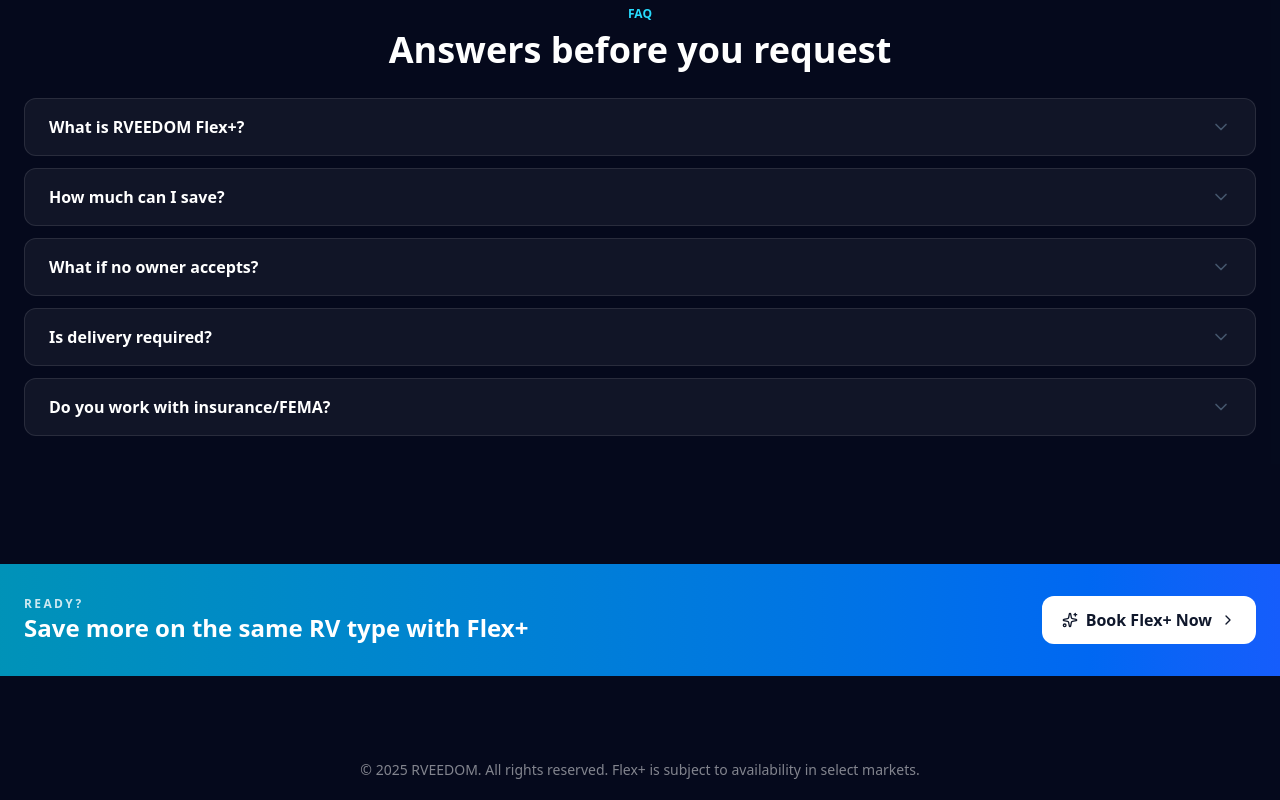
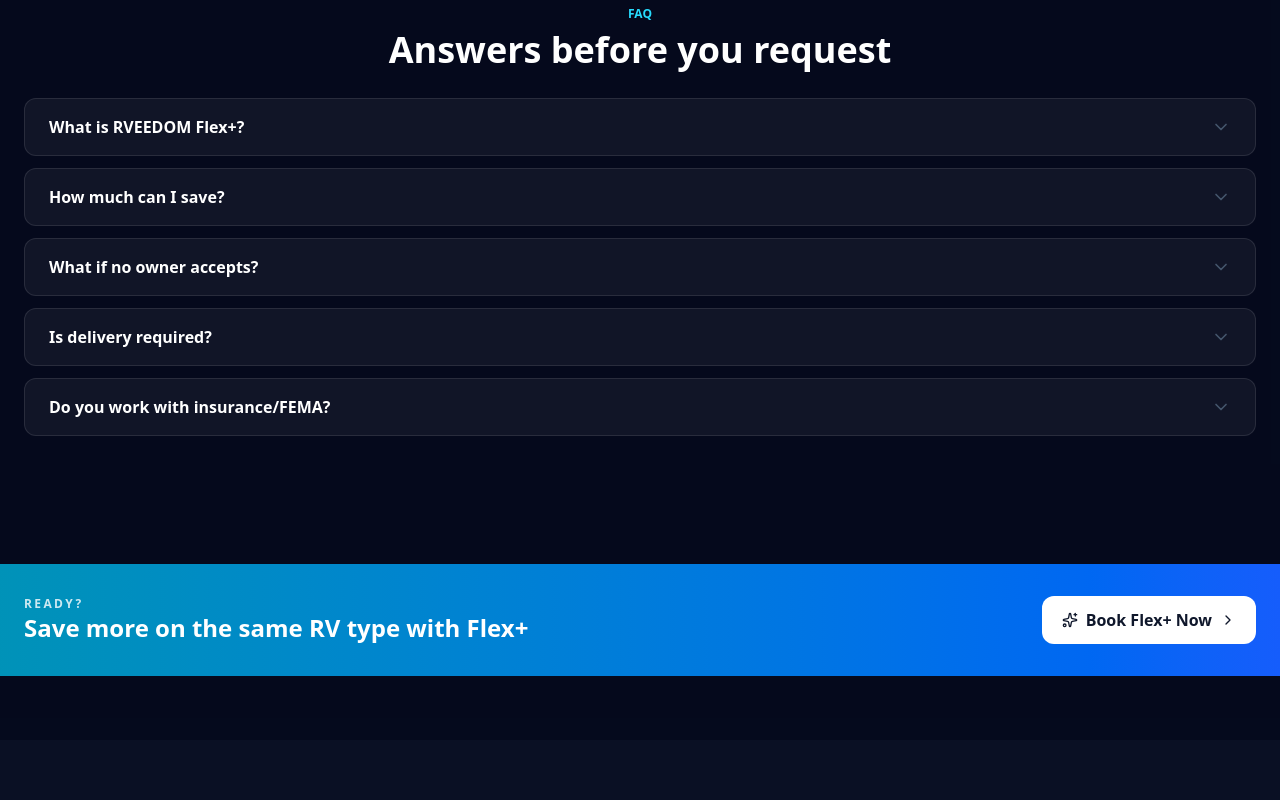
Before and after one commit to RV-proj/rv-frontEnd, a Next.js app: page / in a window 1280 px wide. Shown: the part 5887-6687 px from the top of the page. After the commit the page ends 6627 px from the top, so only its background shows below. Built offline with nearby package versions, Linux system fonts and the light colour scheme; no server answers.

Commit message:
footer removed from layout

```diff
--- a/app/(public)/layout.js
+++ b/app/(public)/layout.js
@@ -10,7 +10,6 @@ export default async function publicLayout({ children }) {
       <Header />
       {children}
       {session && <FooterCart session={session} />}
-      <Footer />
     </>
   );
 }
--- a/app/_ui/Footer.js
+++ b/app/_ui/Footer.js
@@ -1,7 +1,7 @@
 const Footer = () => {
   const year = new Date().getFullYear();
   return (
-    <footer className="bg-slate-950/60 py-5 ">
+    <footer className="bg-slate-950/60 py-5 fixed bottom-0">
       <div className="container mx-auto  max-w-7xl px-4 sm:px-6">
         <div className="text-center text-sm text-white/50">
           © {year} RVEEDOM. All rights reserved. Flex+ is subject to
```
